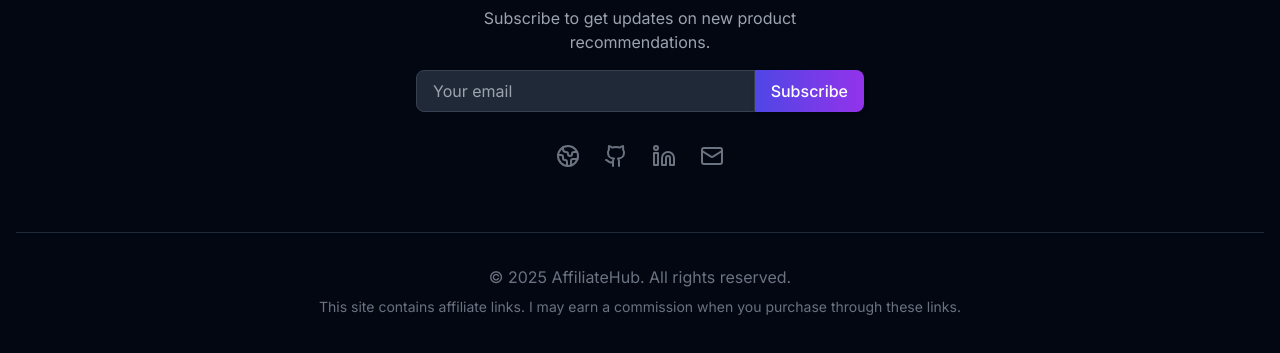
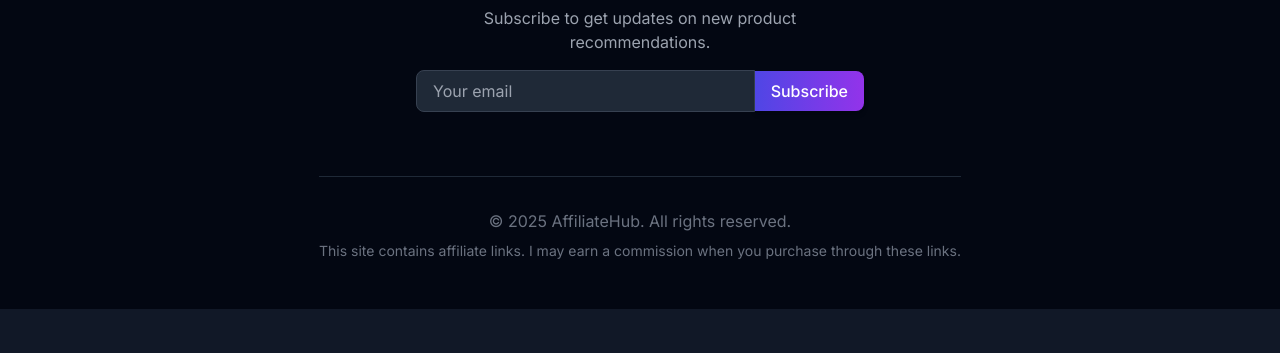
Before and after one commit to yugeshsivakumar/Affiliate-Website, a React (Vite) app: page / in a window 1280 px wide. Shown: the part 2878-3231 px from the top of the page. After the commit the page ends 3187 px from the top, so only its background shows below. Built offline with nearby package versions, Linux system fonts and the light colour scheme; no server answers.

Commit message:
Subscribe Button Configured ✅

```diff
--- a/src/components/Footer.tsx
+++ b/src/components/Footer.tsx
@@ -1,11 +1,10 @@
-import React, { useState } from 'react';
-import { ShoppingBag, Mail, Globe2, Github, Linkedin, Heart, Code, PenSquare } from 'lucide-react';
-import toast from 'react-hot-toast';
+import React, { useState } from "react";
+import { ShoppingBag, Mail, Globe2, Github, Linkedin, Heart, Code, PenSquare, CheckCircle } from "lucide-react";
+import toast from "react-hot-toast";
 import { initializeApp } from "firebase/app";
 import { getFirestore, collection, addDoc } from "firebase/firestore";
 
-// 🔐 Firebase Configuration (Fixed `storageBucket`)
-
+// 🔐 Firebase Configuration
 const firebaseConfig = {
   apiKey: import.meta.env.VITE_FIREBASE_API_KEY,
   authDomain: import.meta.env.VITE_FIREBASE_AUTH_DOMAIN,
@@ -21,9 +20,9 @@ const db = getFirestore(app);
 
 export { app, db };
 
-
 const Footer: React.FC = () => {
-  const [email, setEmail] = useState('');
+  const [email, setEmail] = useState("");
+  const [subscribed, setSubscribed] = useState(false); // ✅ Controls green tick visibility
 
   const handleSubscribe = async (e: React.FormEvent) => {
     e.preventDefault();
@@ -34,19 +33,28 @@ const Footer: React.FC = () => {
       return;
     }
 
+    // ✅ Show green tick immediately when button is clicked
+    setSubscribed(true);
+
+    // ✅ Remove green tick after 10 seconds
+    setTimeout(() => {
+      setSubscribed(false);
+    }, 5000);
+
     try {
       console.log("Trying to add email to Firestore:", email);
+      await addDoc(collection(db, "subscribers"), { email, subscribedAt: new Date() });
 
-      await addDoc(collection(db, "subscribers"), {
-        email,
-        subscribedAt: new Date()
-      });
+      // ✅ Firebase success → Show toast
+      toast.success("Successfully subscribed!");
+      setEmail(""); // Clear input field after success
 
-      toast.success("Successfully subscribed!");
-      setEmail("");
     } catch (error) {
       console.error("Error adding email:", error);
       toast.error("Subscription failed, check console.");
+
+      // ❌ Firebase failed → Remove green tick
+      setSubscribed(false);
     }
   };
 
@@ -60,7 +68,6 @@ const Footer: React.FC = () => {
               AffiliateHub
             </span>
           </div>
-
           <div className="flex gap-4 mb-4">
             <a href="https://github.com/yugeshsivakumar/Affiliate-Website"
                target="_blank" rel="noopener noreferrer"
@@ -86,7 +93,9 @@ const Footer: React.FC = () => {
           <div className="mb-8 max-w-md text-center">
             <h3 className="font-bold text-lg mb-4 text-white">Newsletter</h3>
             <p className="text-gray-400 mb-4">Subscribe to get updates on new product recommendations.</p>
-            <form onSubmit={handleSubscribe} className="flex">
+
+            {/* 📨 Email Subscription Form */}
+            <form onSubmit={handleSubscribe} className="flex items-center relative">
               <input
                 type="email"
                 placeholder="Your email"
@@ -94,36 +103,23 @@ const Footer: React.FC = () => {
                 onChange={(e) => setEmail(e.target.value)}
                 className="px-4 py-2 rounded-l-lg w-full focus:outline-none bg-gray-800 border border-gray-700 text-gray-200"
               />
-              <button
-                type="submit"
-                className="glossy-button rounded-l-none"
-              >
+              <button type="submit" className="glossy-button rounded-l-none">
                 Subscribe
               </button>
+
+              {/* ✅ Green tick appears instantly when button is clicked */}
+              {subscribed && (
+                <CheckCircle size={24} className="text-green-400 absolute right-[-35px] transition-opacity duration-300" />
+              )}
             </form>
           </div>
 
-          <div className="flex space-x-6 mb-8">
-            <a href="https://yugesh.me" className="text-gray-500 hover:text-indigo-400 transition-colors">
-              <Globe2 size={24} />
-            </a>
-            <a href="https://github.com/yugeshsivakumar" className="text-gray-500 hover:text-indigo-400 transition-colors">
-              <Github size={24} />
-            </a>
-            <a href="http://linkedin.com/in/yugeshsivakumar" className="text-gray-500 hover:text-indigo-400 transition-colors">
-              <Linkedin size={24} />
-            </a>
-            <a href="mailto:imyugesh.s@gmail.com" className="text-gray-500 hover:text-indigo-400 transition-colors">
-              <Mail size={24} />
-            </a>
+          <div className="border-t border-gray-800 mt-8 pt-8 text-center text-gray-500">
+            <p>© {new Date().getFullYear()} AffiliateHub. All rights reserved.</p>
+            <p className="mt-2 text-sm">
+              This site contains affiliate links. I may earn a commission when you purchase through these links.
+            </p>
           </div>
-        </div>
-
-        <div className="border-t border-gray-800 mt-8 pt-8 text-center text-gray-500">
-          <p>© {new Date().getFullYear()} AffiliateHub. All rights reserved.</p>
-          <p className="mt-2 text-sm">
-            This site contains affiliate links. I may earn a commission when you purchase through these links.
-          </p>
         </div>
       </div>
     </footer>
```
